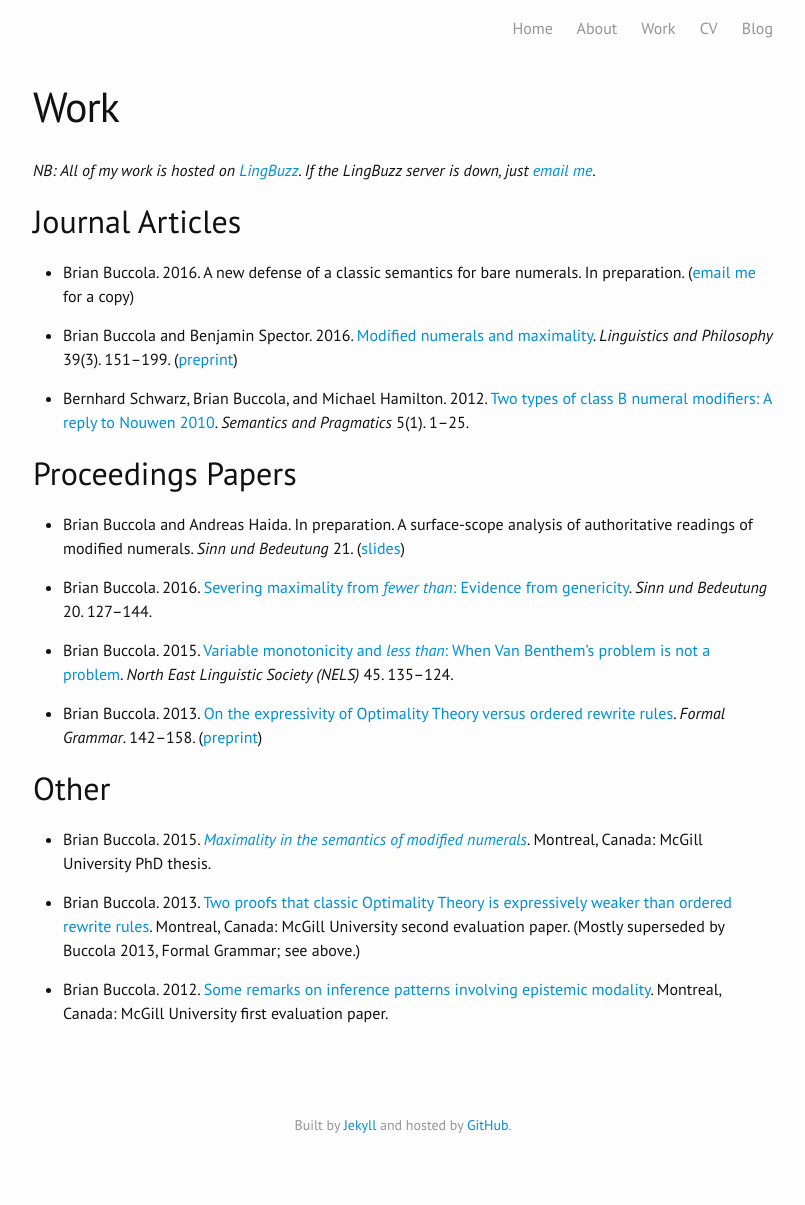
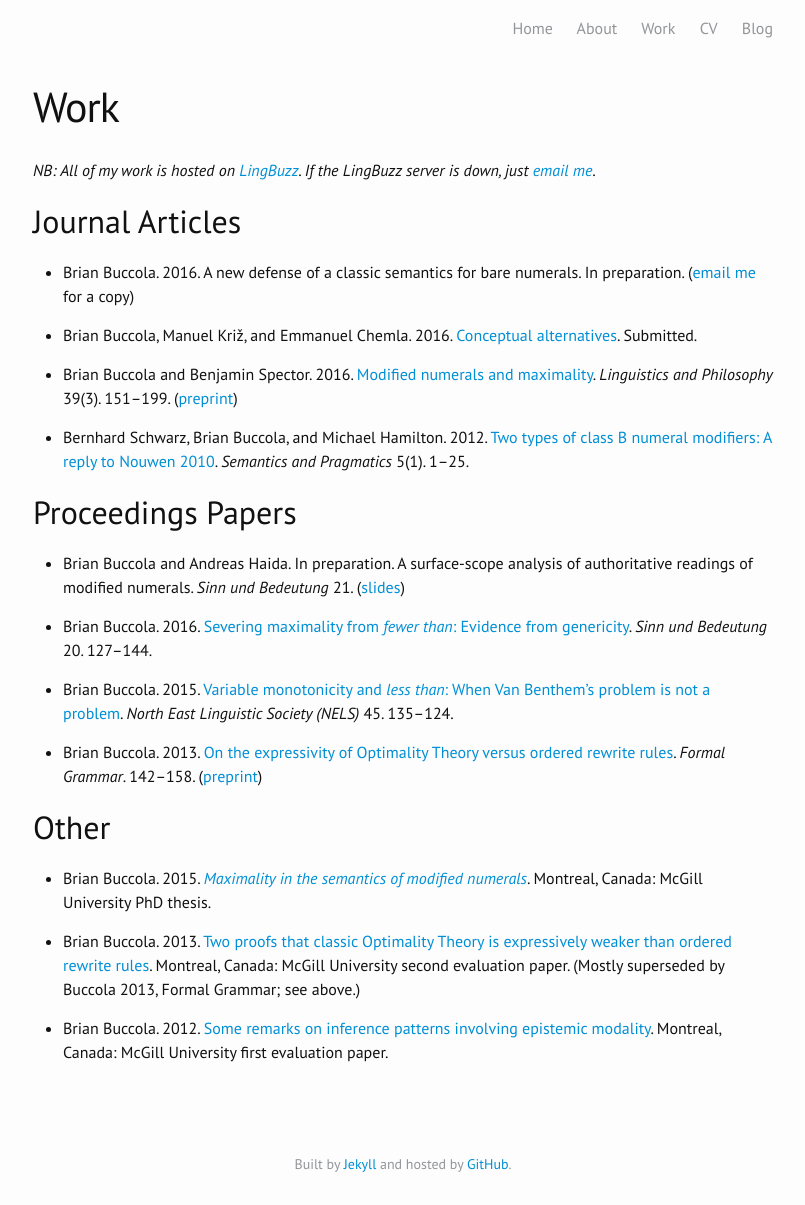
Before and after one commit to brianbuccola/brianbuccola.github.io, a Jekyll site: the page built from work.md, in a window 1280 px wide. Shown: the whole page, without its empty margins (237-1042 px from the left). Built offline with Jekyll 4.4.1, drawn with Linux system fonts in a browser that asks for light colours; some web fonts are replaced; before the commit the page ends 1166 px from its top, so only the background shows below that.

Commit message:
add conceptual alternatives paper

```diff
--- a/work.md
+++ b/work.md
@@ -14,10 +14,13 @@ redirect_from: /research.html
 
 - Brian Buccola. 2016. A new defense of a classic semantics for bare numerals. In preparation. ([email me][email] for a copy)
 
+- Brian Buccola, Manuel Križ, and Emmanuel Chemla. 2016. [Conceptual alternatives][cog-lb]. Submitted.
+
 - Brian Buccola and Benjamin Spector. 2016. [Modified numerals and maximality][lp-doi]. *Linguistics and Philosophy* 39(3). 151--199. ([preprint][lp-lb])
 
 - Bernhard Schwarz, Brian Buccola, and Michael Hamilton. 2012. [Two types of class B numeral modifiers: A reply to Nouwen 2010][sp]. *Semantics and Pragmatics* 5(1). 1--25.
 
+[cog-lb]: http://ling.auf.net/lingbuzz/003208
 [lp-doi]: http://dx.doi.org/10.1007/s10988-016-9187-2
 [lp-lb]: http://ling.auf.net/lingbuzz/002528
 [sp]: http://dx.doi.org/10.3765/sp.5.1
```
